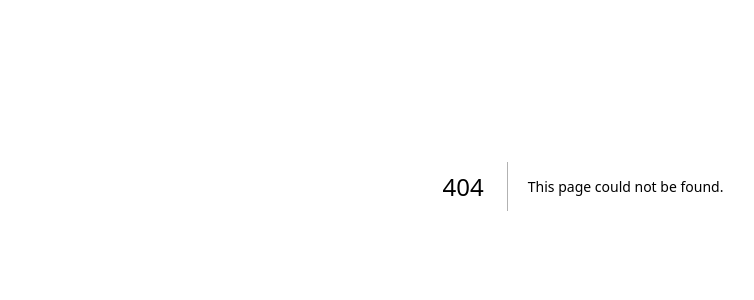
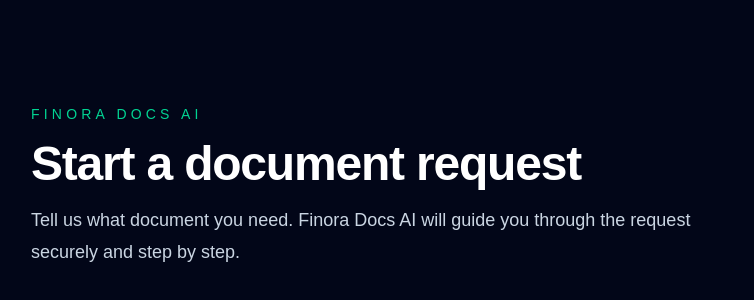
Before and after one commit to manudprfreelance/finora-docs-ai, a Next.js app in the folder apps/web/: page /request in a window 1280 px wide. Before the commit this address had no page. Shown: the part 214-514 px from the top of the page, without its empty margins (57-811 px from the left). Built offline with nearby package versions, Linux system fonts and the light colour scheme.

Commit message:
feat: add document request route

```diff
--- a/apps/web/src/app/page.tsx
+++ b/apps/web/src/app/page.tsx
@@ -1,4 +1,5 @@
 import { FinoraLogo } from "@/components/FinoraLogo";
+import Link from "next/link";
 
 export default function Home() {
   return (
@@ -20,9 +21,12 @@
             traceable and powered by agentic AI.
           </p>
 
-          <button className="mt-8 rounded-xl bg-emerald-500 px-6 py-3 font-medium text-slate-950 transition hover:bg-emerald-400">
+          <Link
+            href="/request"
+            className="mt-8 inline-block rounded-xl bg-emerald-500 px-6 py-3 font-medium text-slate-950 transition hover:bg-emerald-400"
+          >
             Start a document request
-          </button>
+          </Link>
         </section>
       </div>
     </main>
--- /dev/null
+++ b/apps/web/src/app/request/page.tsx
@@ -0,0 +1,22 @@
+export default function RequestPage() {
+  return (
+    <main className="min-h-screen bg-slate-950 text-white">
+      <div className="mx-auto flex min-h-screen max-w-6xl items-center px-6">
+        <section>
+          <p className="text-sm font-medium uppercase tracking-[0.3em] text-emerald-400">
+            Finora Docs AI
+          </p>
+
+          <h1 className="mt-4 text-4xl font-semibold tracking-tight sm:text-5xl">
+            Start a document request
+          </h1>
+
+          <p className="mt-4 max-w-2xl text-lg leading-8 text-slate-300">
+            Tell us what document you need. Finora Docs AI will guide you
+            through the request securely and step by step.
+          </p>
+        </section>
+      </div>
+    </main>
+  );
+}
```
